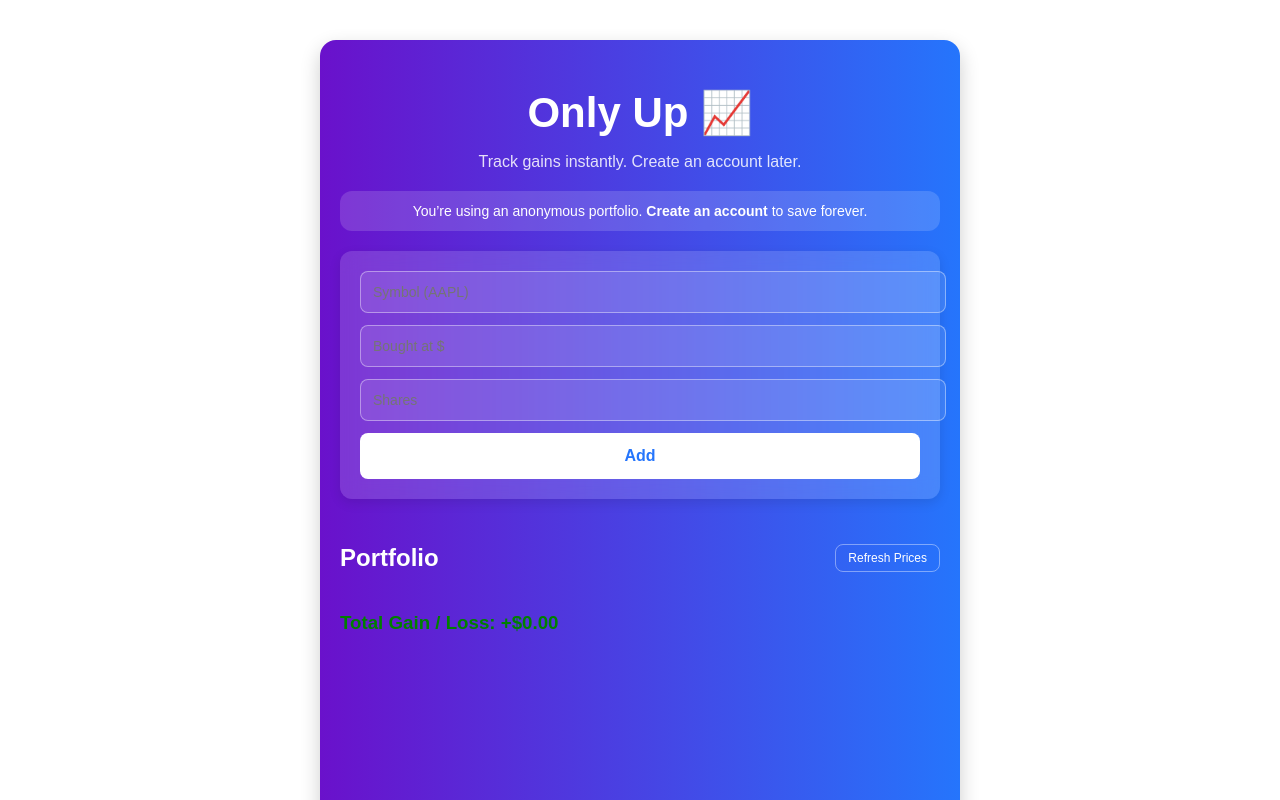
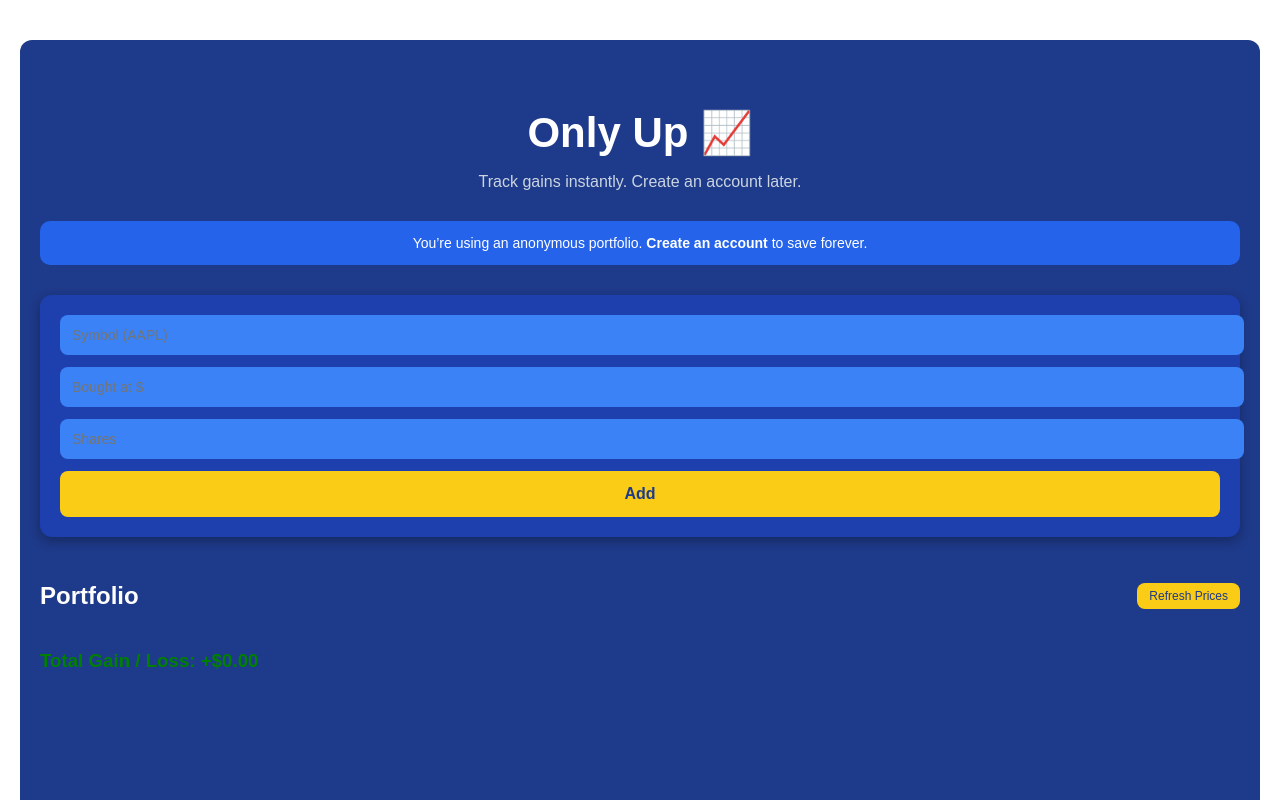
Before and after one commit to nmirpuri/Only-Up-Investing, a Next.js app: page / in a window 1280 px wide. Shown: the top 800 px of the page. Built offline with nearby package versions, Linux system fonts and the light colour scheme.

Commit message:
Update page.js

```diff
--- a/app/page.js
+++ b/app/page.js
@@ -254,15 +254,14 @@ export default function Home() {
 ============================ */
 const styles = {
   container: {
-    maxWidth: 600,
+    maxWidth: "1200px",
     margin: "40px auto",
     fontFamily: "'Poppins', sans-serif",
-    background: "linear-gradient(to right, #6a11cb, #2575fc)",
-    padding: 20,
-    borderRadius: 16,
+    background: "#1e3a8a", // deep, soft blue
+    padding: "40px 20px",
+    borderRadius: 12,
+    minHeight: "100vh",
     color: "#fff",
-    minHeight: "100vh",
-    boxShadow: "0 8px 20px rgba(0,0,0,0.2)",
   },
   title: {
     fontSize: 42,
@@ -271,44 +270,48 @@ const styles = {
     textAlign: "center",
   },
   subtitle: {
-    color: "rgba(255,255,255,0.85)",
+    color: "#cbd5e1",
     fontSize: 16,
     textAlign: "center",
-    marginBottom: 20,
+    marginBottom: 30,
   },
   notice: {
-    background: "rgba(255, 255, 255, 0.15)",
-    padding: 12,
-    borderRadius: 12,
-    marginBottom: 20,
+    background: "#2563eb",
+    padding: 14,
+    borderRadius: 10,
+    marginBottom: 30,
     fontSize: 14,
     textAlign: "center",
+    cursor: "pointer",
+    fontWeight: 500,
+    transition: "background 0.2s ease",
+  },
+  noticeHover: {
+    background: "#1d4ed8",
   },
   card: {
-    background: "rgba(255,255,255,0.15)",
+    background: "#1e40af",
     padding: 20,
     borderRadius: 12,
     marginBottom: 25,
-    boxShadow: "0 4px 12px rgba(0,0,0,0.1)",
-    backdropFilter: "blur(10px)",
-    transition: "transform 0.2s ease",
+    boxShadow: "0 4px 12px rgba(0,0,0,0.3)",
   },
   input: {
     width: "100%",
     padding: 12,
     marginBottom: 12,
     borderRadius: 8,
-    border: "1px solid rgba(255,255,255,0.4)",
-    background: "rgba(255,255,255,0.1)",
+    border: "none",
+    background: "#3b82f6",
     color: "#fff",
+    fontSize: 14,
     outline: "none",
-    fontSize: 14,
   },
   button: {
     width: "100%",
     padding: 14,
-    background: "#fff",
-    color: "#2575fc",
+    background: "#facc15",
+    color: "#1e3a8a",
     fontWeight: "600",
     border: "none",
     borderRadius: 8,
@@ -317,7 +320,7 @@ const styles = {
     transition: "all 0.2s ease",
   },
   buttonHover: {
-    background: "#f1f1f1",
+    background: "#eab308",
   },
   refreshRow: {
     display: "flex",
@@ -329,43 +332,52 @@ const styles = {
     padding: "6px 12px",
     fontSize: 12,
     borderRadius: 8,
-    border: "1px solid rgba(255,255,255,0.4)",
+    border: "none",
     cursor: "pointer",
-    color: "#fff",
-    background: "transparent",
-    transition: "0.2s ease",
+    color: "#1e3a8a",
+    background: "#facc15",
   },
   error: {
-    color: "#ff6b6b",
+    color: "#f87171",
     marginTop: 10,
     fontWeight: "600",
   },
+  portfolioGrid: {
+    display: "grid",
+    gridTemplateColumns: "repeat(auto-fill, minmax(250px, 1fr))",
+    gap: 20,
+  },
   stockCard: {
-    background: "rgba(255,255,255,0.1)",
-    padding: 18,
+    background: "#3b82f6",
+    padding: 20,
     borderRadius: 12,
-    marginBottom: 12,
-    boxShadow: "0 6px 20px rgba(0,0,0,0.2)",
+    boxShadow: "0 6px 18px rgba(0,0,0,0.3)",
     display: "flex",
     flexDirection: "column",
+    justifyContent: "space-between",
     transition: "transform 0.2s ease, box-shadow 0.2s ease",
+    cursor: "pointer",
   },
   stockCardHover: {
     transform: "translateY(-4px)",
-    boxShadow: "0 12px 24px rgba(0,0,0,0.25)",
+    boxShadow: "0 12px 24px rgba(0,0,0,0.35)",
   },
   stockHeader: {
     display: "flex",
     justifyContent: "space-between",
     alignItems: "center",
-    marginBottom: 10,
+    marginBottom: 12,
   },
   deleteBtn: {
     background: "transparent",
     border: "none",
     fontSize: 18,
     cursor: "pointer",
-    color: "#ff6b6b",
+    color: "#f87171",
     fontWeight: "700",
   },
+  stockText: {
+    fontSize: 14,
+    marginBottom: 6,
+  },
 };
```
